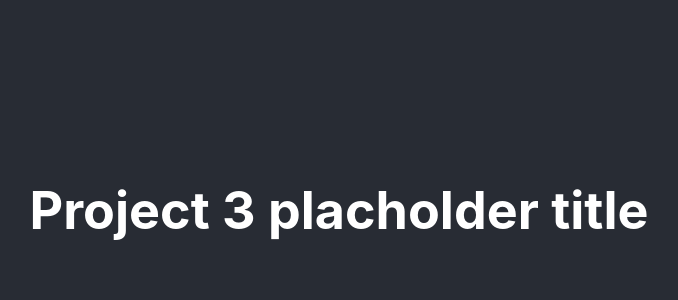
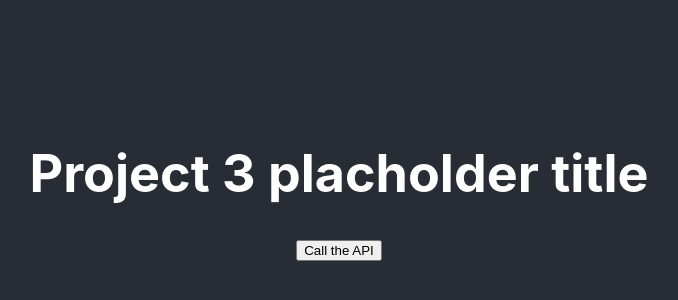
Before and after one commit to nate-kelly/bored-and-lonely, a React (Create React App) app: page / in a window 1280 px wide. Shown: the part 190-490 px from the top of the page, without its empty margins (301-979 px from the left). Built offline with nearby package versions, Linux system fonts and the light colour scheme.

Commit message:
more pseudo-code and useState experimenting

```diff
--- a/src/App.js
+++ b/src/App.js
@@ -1,15 +1,42 @@
 import './App.css';
+import axios from 'axios';
+import { useState } from 'react';
 
-// Pseudocode:
+function App() {
   // Make a call to the Bored API
+  const handleClick = () => {
+    axios({
+      method: 'GET',
+      url: 'http://www.boredapi.com/api/activity/',
+      dataResponse: 'JSON',
+      params: {
+        format: 'JSON'
+      }
+    }).then(response => {
+      console.log(response.data.activity);
+      setActivity(response.data.activity);
+    })
+  }
+
   // Store results of that call in state
+  const [ activity, setActivity ] = useState('');
+  console.log(useState());
+
   // Display results on the page based on user input
 
-function App() {
+  // Questions
+    // Do I need useEffect if just calling the API on click? Nope.
+    // Should I store API call in a separate component? Nope.
+    // Create one for each section of the page? For the results?
+      // Form can be its own component, passing function using props to get user's selection
+      // Displaying activities (results) can be its own component
+
   return (
     <div className="App">
       <header className="App-header">
         <h1>Project 3 placholder title</h1>
+        <button onClick={handleClick}>Call the API</button>
+        <p>{activity}</p>
       </header>
     </div>
   );
```
